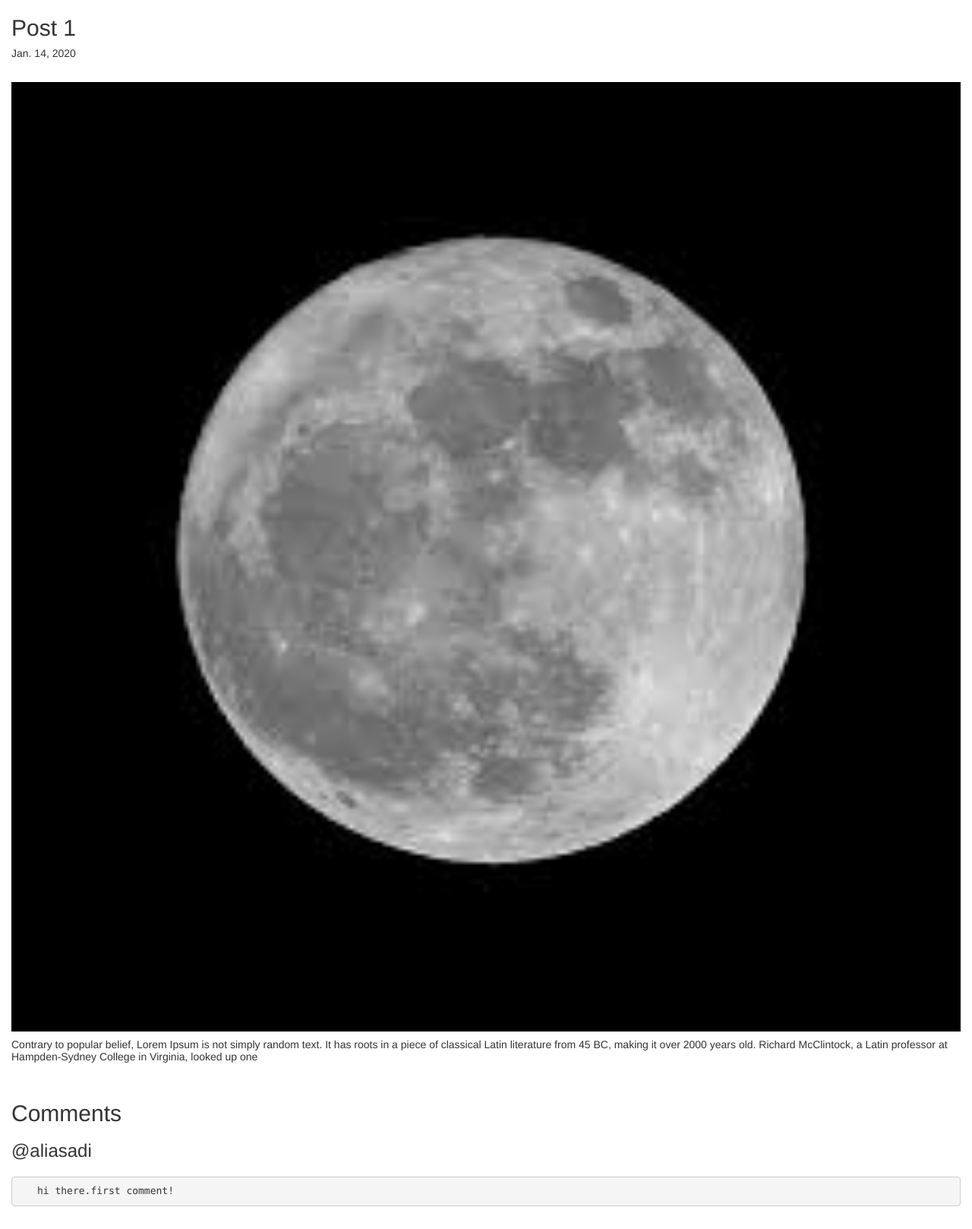
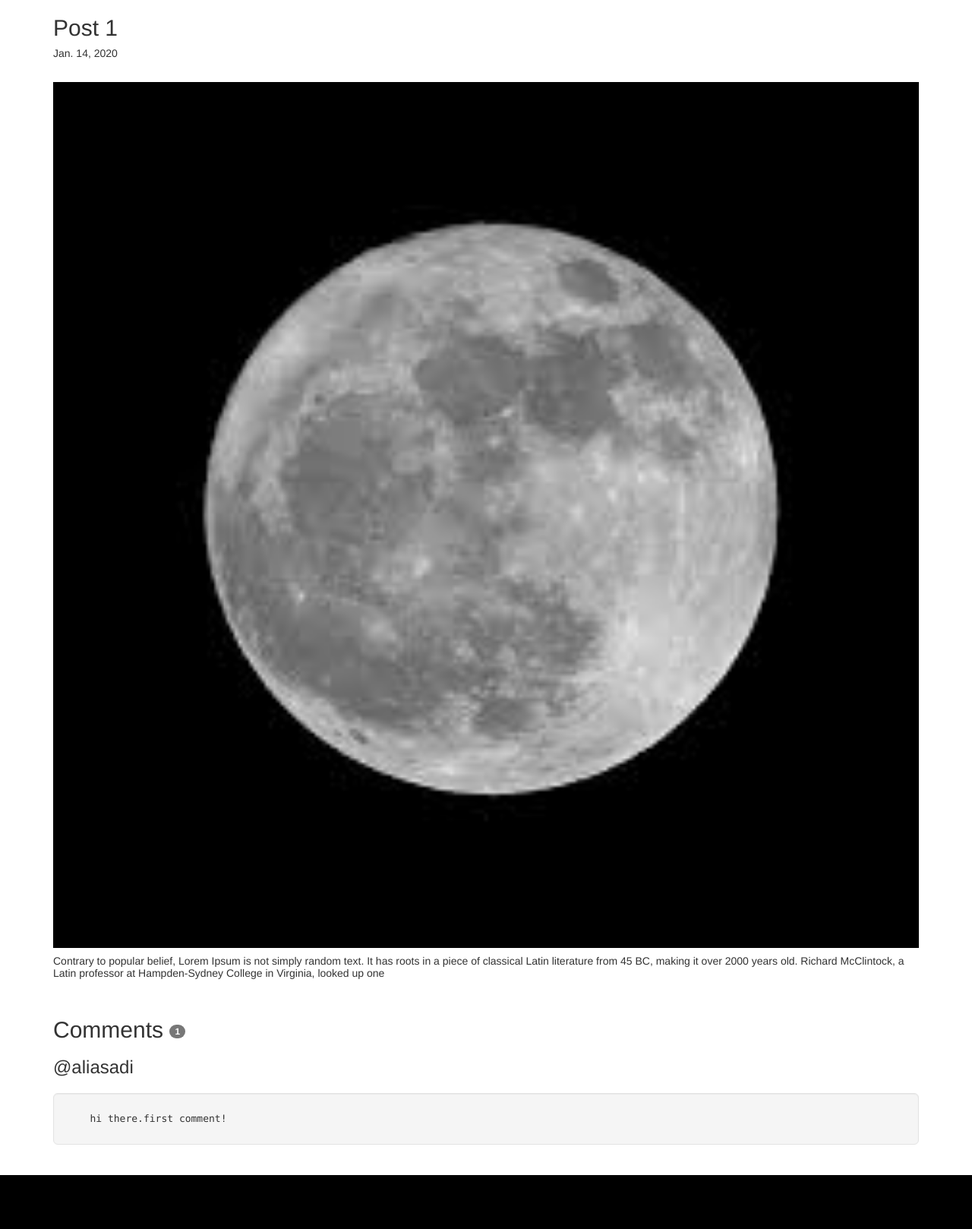
Before and after one commit to amirmahdiKhosravi/GeeksNegar-Website, a Django app: page /blog/1 in a window 1280 px wide. Shown: the whole page at 76% size. After the commit the page ends 1547 px from the top, so only its background shows below. Run offline with Django 3.2, Linux system fonts and the light colour scheme; data comes from the database, SQL or seed files in the repository; some libraries are stand-ins or nearby versions.

Commit message:
added some classes

```diff
--- a/blog/templates/blog/index.html
+++ b/blog/templates/blog/index.html
@@ -12,19 +12,20 @@
     {% block header %}
     {% endblock %}
 {% block content %}
-<div class="container-fluid">
+<div class="container">
 <div class="row">
 {% if post_list %}
 
     {% for post in post_list %}
     {% if post.published %}
     <div class="col-sm-4">
+        <div class="thumbnail">
     <a href="{{post.id}}">
         <div><h2>{{ post.title }}</h2></div>
         <div><h5>{{ post.pub_date }}</h5></div></br>
         {% if post.video is not None %}
             <div><video width="100%" height="100%" controls><source src="/media/{{post.video}}" type="video/mp4"></video></div>
-            <div><h5>{{ post.text }}</h5></div></br>
+            <div class="caption"><h5>{{ post.text }}</h5></div></br>
         {% endif %}
         {% if post.image is not None %}
             <div><img src="/media/{{post.image}}" width="100%" height="100%"></div>
@@ -37,6 +38,7 @@
     {% endif %}
     </a>
 </div>
+</div>
     {% endfor %}
 {% else %}
     <p>No posts are available.</p>
--- a/blog/templates/blog/post_detail.html
+++ b/blog/templates/blog/post_detail.html
@@ -12,7 +12,7 @@
 {% block header %}
 {% endblock %}
 {% block content %}
-<div class="container-fluid">
+<div class="container">
 {% if post %}
     {% if post.published %}
         <div><h2>{{ post.title }}</h2></div>
@@ -29,10 +29,10 @@
             <div><h5>{{ post.text }}</h5></div></br>
         {% endif %}
             </hr>
-        <div><h2>Comments</h2></div>
+        <div><h2>Comments <div class="badge">{{ post.comments.all|length }}</div></h2></div>
         {% for comment in post.comments.all %}
         <div><h3>@{{ comment.user }}</h3></div>
-        <div><h3><pre>   {{ comment.text }}</pre></h3></div><br>
+        <div><h3><pre class="well well-lg">   {{ comment.text }}</pre></h3></div><br>
         {% endfor %}
     {% endif %}
 {% else %}
```
